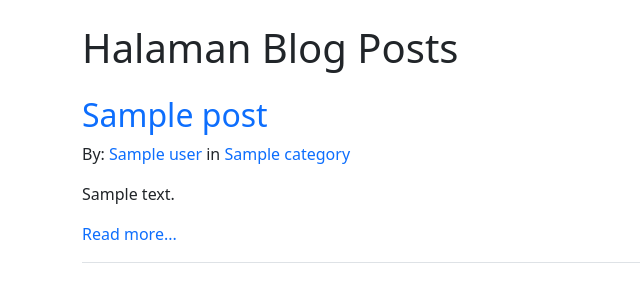
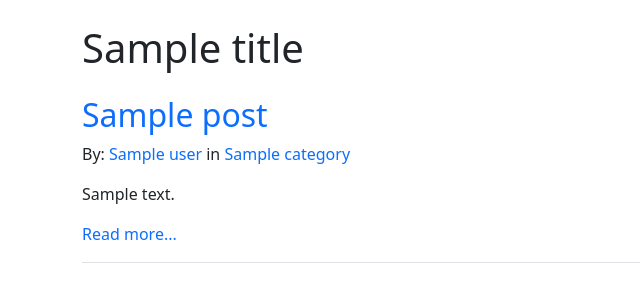
Before and after one commit to dithof/laravel-UAS, a Laravel app: template resources/views/posts.blade.php in a window 1280 px wide. Shown: the part 56-358 px from the top of the page, without its empty margins (0-640 px from the left). Run offline with Laravel 12, Linux system fonts and the light colour scheme; the template is opened without the code that fills it: most values are stand-ins (such as "Sample title", 1, 10 or a date in 2020); parts of the project's set-up code (start-up, migrations or seed data) failed here and were passed over.

Commit message:
memperbaiki halaman category

```diff
--- a/app/Http/Controllers/PostController.php
+++ b/app/Http/Controllers/PostController.php
@@ -9,7 +9,7 @@ class PostController extends Controller
     public function index()
     {
         return view('posts', [
-            'title' => "Posts",
+            "title" => "All Posts",
             //'posts' => Post::all()
             "posts" => Post::latest()->get()
         ]);
--- a/database/seeders/DatabaseSeeder.php
+++ b/database/seeders/DatabaseSeeder.php
@@ -93,7 +93,6 @@ class DatabaseSeeder extends Seeder
             'name' => 'Web Programming',
             'slug' => 'web-programming'
         ]);
-
         Category::create([
             'name' => 'Personal',
             'slug' => 'personal'
--- a/resources/views/posts.blade.php
+++ b/resources/views/posts.blade.php
@@ -1,7 +1,7 @@
 @extends('layouts.main')
 @section('content')
 
-<h1 class="mb-4">Halaman Blog Posts</h1>
+<h1 class="mb-4">{{ $title }}</h1>
 @foreach ($posts as $post)
 <article class="mb-3 border-bottom pb-3">
     <h2>
--- a/routes/web.php
+++ b/routes/web.php
@@ -34,16 +34,15 @@ Route::get('/categories', function () {
 });
 
 Route::get('/categories/{category:slug}', function (Category $category) {
-    return view('category', [
-        'title' => $category->name,
-        'posts' => $category->posts,
-        'category' => $category->name
+    return view('posts', [
+        'title' => 'Post By Category: ' . $category->name,
+        'posts' => $category->posts
     ]);
 });
 
 Route::get('/authors/{author:username}', function (User $author) {
     return view('posts', [
-        'title' => 'User Posts',
-        'posts' => $author->posts()->with(['category', 'user'])->get()
+        'title' => 'Posts By Author: ' . $author->name,
+        'posts' => $author->posts
     ]);
 });
```
Also changed, not shown: resources/views/category.blade.php (deleted, +0 -15 lines).
